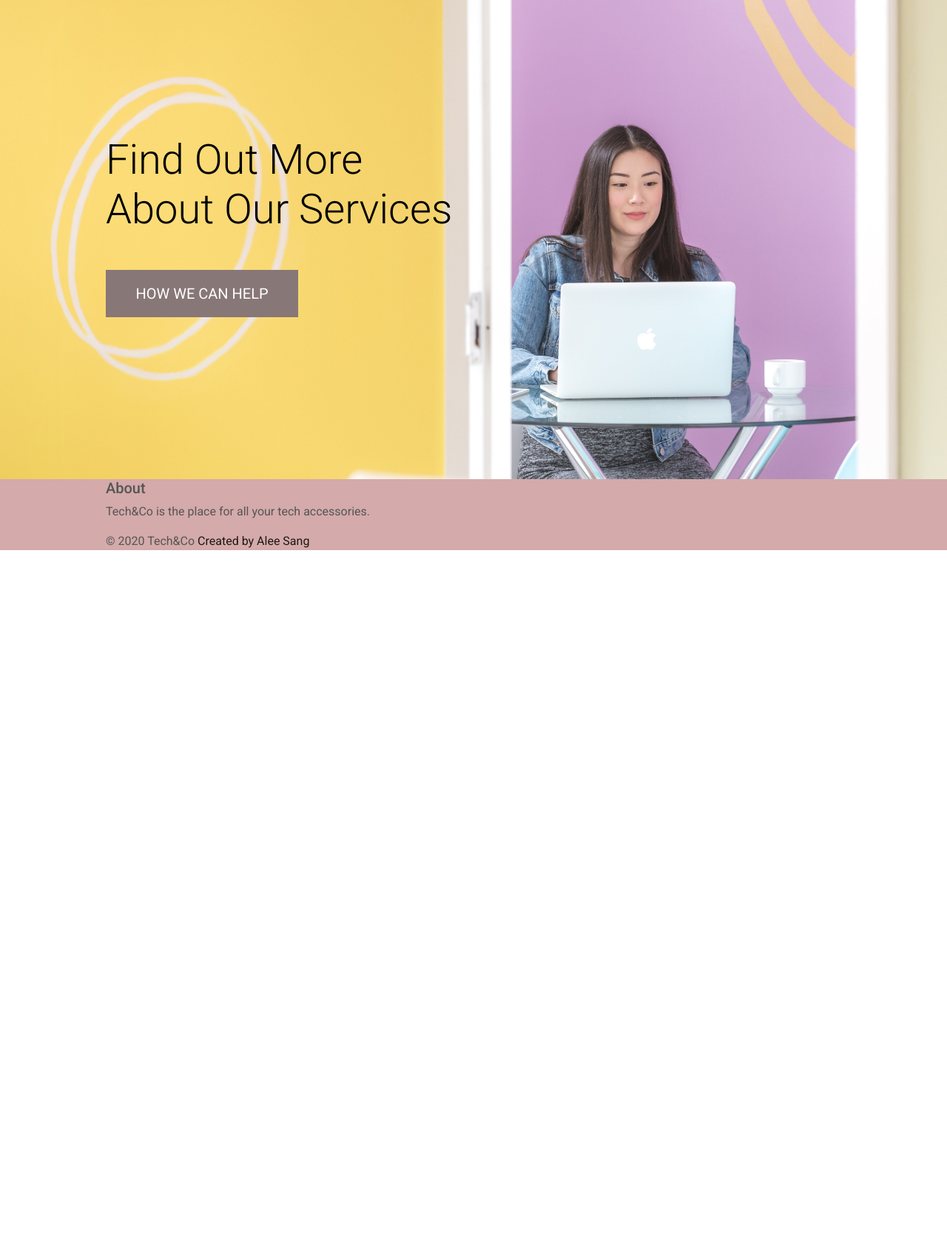
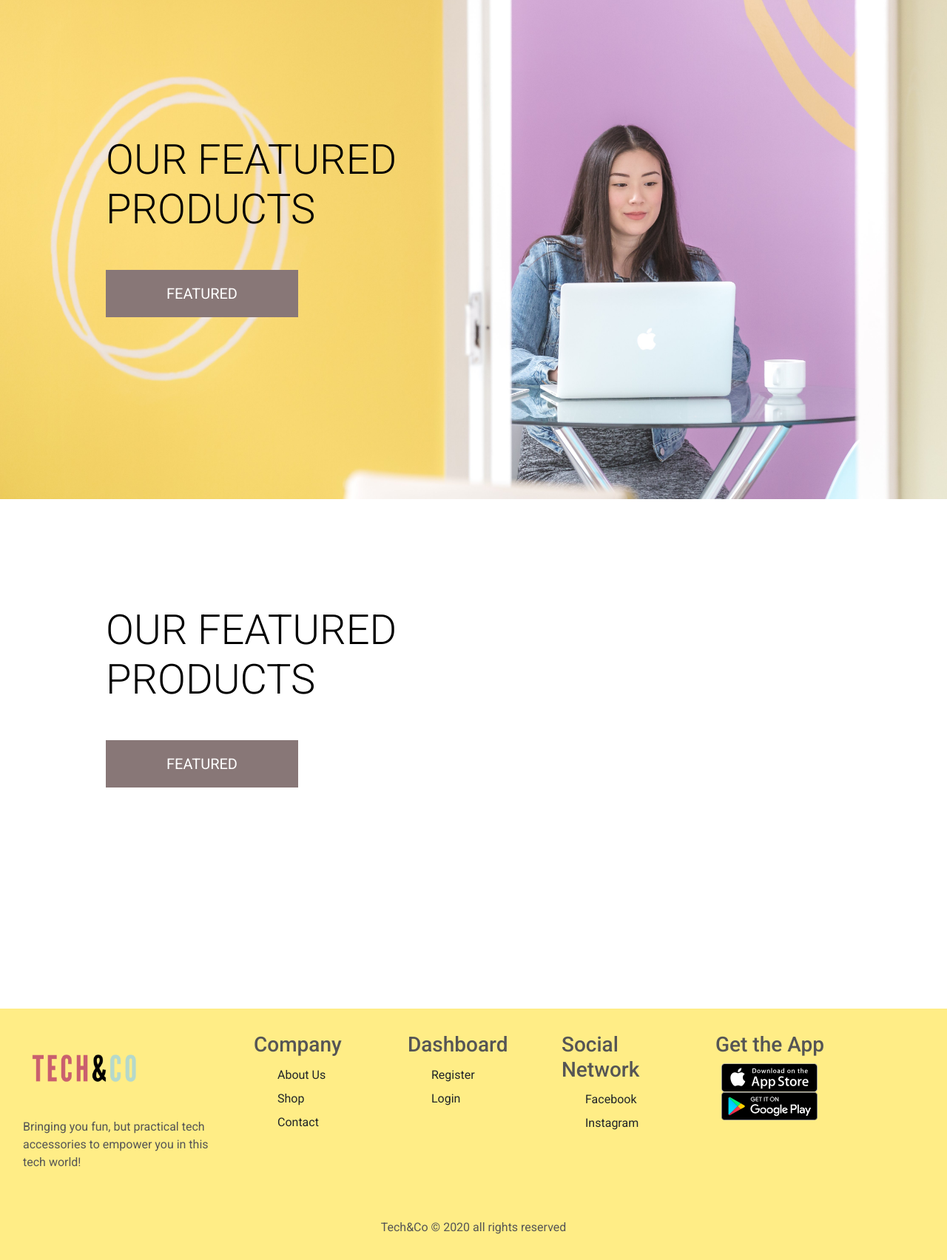
Before and after one commit to aleesang/milestone-project-final, a Django app: template home/templates/home/index.html in a window 1280 px wide. Shown: the part 152-1856 px from the top of the page at 74% size. Before the commit the page ends 896 px from the top, so only its background shows below. Run offline with Django 3.2, Linux system fonts and the light colour scheme; the template is opened without the code that fills it, so the values that code supplies are empty; some libraries are stand-ins or nearby versions.

Commit message:
added app store images and updated footer widget

```diff
--- a/home/templates/home/index.html
+++ b/home/templates/home/index.html
@@ -10,15 +10,31 @@
 {% endblock %}
 
 {% block content %}
+<!-- featured area -->
     <div class="container h-100">
         <div class="row h-100">
             <div class="col-7 col-md-6 my-auto">
                 <h1 class="display-4 logo-font text-black">
-                    Find Out More About Our Services
+                    OUR FEATURED PRODUCTS
                 </h1>
                 <div class="my-5">
                     <h4>
-                        <a href="{% url 'products' %}" class="hero-button btn btn-lg rounded-0 text-uppercase py-3">HOW WE CAN HELP</a>
+                        <a href="{% url 'products' %}" class="hero-button btn btn-lg rounded-0 text-uppercase py-3">FEATURED</a>
+                    </h4>
+                </div>
+            </div>
+        </div>
+    </div>
+<!-- featured area -->
+    <div class="container h-100">
+        <div class="row h-100">
+            <div class="col-7 col-md-6 my-auto">
+                <h1 class="display-4 logo-font text-black">
+                    OUR FEATURED PRODUCTS
+                </h1>
+                <div class="my-5">
+                    <h4>
+                        <a href="{% url 'products' %}" class="hero-button btn btn-lg rounded-0 text-uppercase py-3">FEATURED</a>
                     </h4>
                 </div>
             </div>
--- a/static/css/base.css
+++ b/static/css/base.css
@@ -1,3 +1,25 @@
+/* CSS Document */
+
+/******************************
+
+[Table of Contents]
+
+1. Fonts
+2. Body and some general stuff
+3. Header
+4. Menu
+5. Home
+6. Ads
+7. Products
+8. Ad Extra Large
+9. Icon Boxes
+10. Newsletter
+11. Footer
+
+
+******************************/
+
+/* Fonts */
 @import url("https://fonts.googleapis.com/css?family=Roboto:300,400,500,600,700|Poppins:100,200,300,400,500,600,700");
 
 html {
@@ -296,22 +318,30 @@ select option[value=""] {
     color: #aab7c4 !important;
 }
 
+
 /* Footer */
-.page-footer {
-    background-color: rgb(212, 170, 170);
-  }
+.footer-container {
+    background-color: #ffdb1181;
+    padding: 2em 1em 2em 1em;
+    margin-top: 5em;
+}
 
-  .footer_link {
-    color: #000000de;
-  }
 
-  .footer_link:hover {
-    color: #5a5a5a;
-  }
+@media (max-width: 74.9375em) {
+    .footer-widget .widget-title {
+      font-size: 15px; } }
 
-  .footer_link:active:focus {
-    color: #7f7e80;
-  }
+.footer-widget .footer-menu {
+    margin-bottom: 2em;
+    padding-left: 0.5em;
+    padding-right: 1em;
+}
+
+.footer-bottom {
+    background-color: #ffdb1181;
+    padding: 1em 1em 1em 1em;
+}
+
 
 /* -------------------------------- Media Queries */
 
--- a/templates/base.html
+++ b/templates/base.html
@@ -101,9 +101,6 @@
                         </a>
                         <div class="dropdown-menu border-0" aria-labelledby="user-options">
                             {% if request.user.is_authenticated %}
-                                {% if request.user.is_superuser %}
-                                    <a href="" class="dropdown-item">My Dashboard</a>
-                                {% endif %}
                                 <a href="{% url 'profile' %}" class="dropdown-item">My Profile</a>
                                 <a href="{% url 'account_logout' %}" class="dropdown-item">Logout</a>
                             {% else %}
--- a/templates/includes/footer.html
+++ b/templates/includes/footer.html
@@ -1,14 +1,90 @@
-  <footer class="page-footer">
-  <div class="container">
+        <!-- Footer Start-->
+        <footer>
+            <div class="footer-container">
+                <div class="container-fluid">
                     <div class="row">
-      <div class="col l6 s12">
-        <h5>About</h5>
-          <p>Tech&Co is the place for all your tech accessories. </p>
+                    <!-- Start of Footer Widget -->
+                      <!-- Column 1 -->
+                        <div class="col-lg-3 col-sm-6 offset-md-1 offset-lg-0 mb-md--45">
+                            <div class="footer-widget">
+                                <div class="textwidget">
+                                    <figure class="mb--30">
+                                        <img src="/media/TECH&COLOGO.png" height="100" alt="">
+                                    </figure>
+                                    <p>Bringing you fun, but practical tech accessories to empower you in this tech world! </p>
                                 </div>
                             </div>
                         </div>
-  <div class="footer-copyright center">
-    <div class="container"> © 2020 Tech&Co <a class="footer_link" href="http://github.com/aleesang" target="_blank">Created by Alee Sang</a>
+                        <!-- Column 2 -->
+                        <div class="col-lg-2 col-md-3 col-sm-4">
+                            <div class="footer-widget">
+                                <h3 class="widget-title mb--35 mb-sm--20">Company</h3>
+                                <div class="footer-widget">
+                                    <ul class="footer-menu">
+                                        <a href="#" class="dropdown-item">About Us</a>
+                                        <a href="#" class="dropdown-item">Shop</a>
+                                        <a href="#" class="dropdown-item">Contact</a>
+                                    </ul>
+                                </div>
+                            </div>
+                        </div>
+                        <!-- Column 3 -->
+                        <div class="col-lg-2 col-md-3 col-sm-4">
+                            <div class="footer-widget">
+                                <h3 class="widget-title mb--35 mb-sm--20">Dashboard</h3>
+                                <div class="footer-widget">
+                                    <ul class="footer-menu">
+                            {% if request.user.is_authenticated %}
+                                <a href="{% url 'profile' %}" class="dropdown-item">My Profile</a>
+                                <a href="{% url 'account_logout' %}" class="dropdown-item">Logout</a>
+                            {% else %}
+                                <a href="{% url 'account_signup' %}" class="dropdown-item">Register</a>
+                                <a href="{% url 'account_login' %}" class="dropdown-item">Login</a>
+                            {% endif %}
+                                    </ul>
+                                </div>
+                            </div>
+                        </div>
+                        <!-- Column 4 -->
+                        <div class="col-lg-2 col-md-3 col-sm-4">
+                            <div class="footer-widget">
+                                <h3 class="widget-title mb--35 mb-sm--20">Social Network</h3>
+                                <div class="footer-widget">
+                                    <ul class="footer-menu">
+                                        <a href="#" class="dropdown-item">Facebook</a>
+                                        <a href="#" class="dropdown-item">Instagram</a>
+                                    </ul>
+                                </div>
+                            </div>
+                        </div>
+                        <!-- Column 5 -->
+                        <div class="col-lg-2 col-md-3 col-sm-4">
+                            <div class="footer-widget">
+                                <h3 class="widget-title mb--35 mb-sm--20">Get the App</h3>
+                                <div class="footer-widget">
+                                    <ul class="footer-menu">
+                                        <a href="#">
+                                          <img src="/media/app-store.svg" alt="">
+                                        </a>
+                                        <a href="#">
+                                          <img src="/media/google-play.svg" alt="">
+                                        </a>
+                                    </ul>
+                                </div>
+                            </div>
+                        </div>
+                <!-- End of Footer Widget -->
+                    </div>
+                </div>
+            </div>
+            <div class="footer-bottom">
+                <div class="container-fluid">
+                    <div class="row">
+                        <div class="col-12 text-center">
+                            <p class="copyright-text">Tech&Co &copy; 2020 all rights reserved</p>
+                        </div>
+                    </div>
                 </div>
             </div>
         </footer>
+        <!-- Footer End-->
```
Also changed, not shown: media/app-store.svg (added), media/google-play.svg (added). Lines whose indentation alone changed are shown as unchanged.
